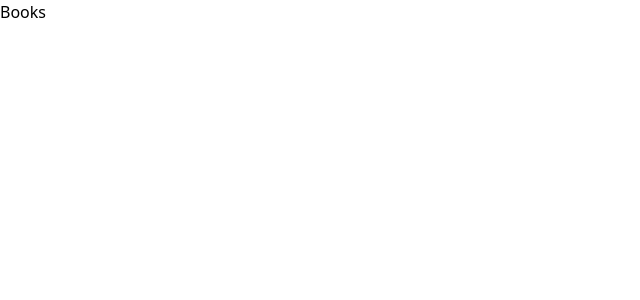
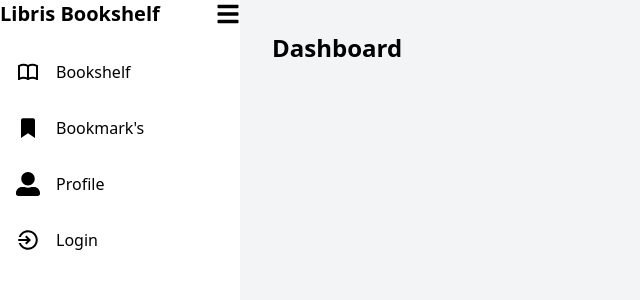
Before and after one commit to AliceSBulhoes/Libris, a React (Vite) app: page /books in a window 1280 px wide. Shown: the top 300 px of the page, without its empty margins (0-640 px from the left). Built offline with nearby package versions, Linux system fonts and the light colour scheme.

Commit message:
Adicionando os componentes no Books.jsx

```diff
--- a/src/routes/Books.jsx
+++ b/src/routes/Books.jsx
@@ -1,8 +1,13 @@
 import React from 'react'
+import Sidebar from '../components/Sidebar'
+import Dashboard from '../components/Dashboard'
 
 const Books = () => {
   return (
-    <div>Books</div>
+    <div className='flex'>
+      <Sidebar/>
+      <Dashboard/>
+    </div>
   )
 }
 
```
